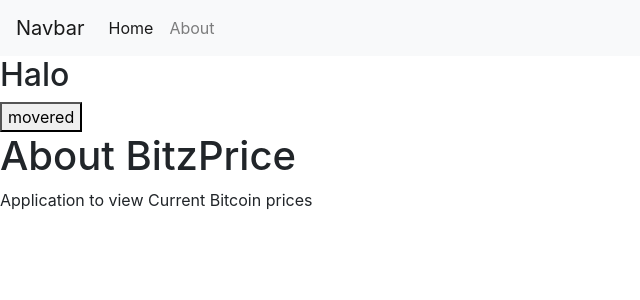
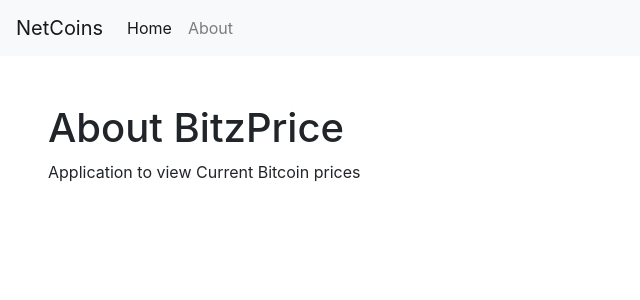
Before and after one commit to stackoverprof/trynext, a Next.js app: page /about in a window 1280 px wide. Shown: the top 300 px of the page, without its empty margins (0-640 px from the left). Built offline with nearby package versions, Linux system fonts and the light colour scheme.

Commit message:
rename restyle

```diff
--- a/components/Layout.js
+++ b/components/Layout.js
@@ -8,13 +8,13 @@
     return (
         <div>
             <Head>
-                <title>BitzPrice</title>
+                <title>NetCoins</title>
                 <link rel="stylesheet" href="https://stackpath.bootstrapcdn.com/bootstrap/4.5.0/css/bootstrap.min.css" integrity="sha384-9aIt2nRpC12Uk9gS9baDl411NQApFmC26EwAOH8WgZl5MYYxFfc+NcPb1dKGj7Sk" crossorigin="anonymous"/>
             </Head>
             <Navbar />
-            <h2 id="titled">Halo</h2>
-            <button onClick={() => movered()}>movered</button>
-            {props.children}
+            <div className="m-5">
+                {props.children}
+            </div>
             <script src="https://code.jquery.com/jquery-3.5.1.slim.min.js" integrity="sha384-DfXdz2htPH0lsSSs5nCTpuj/zy4C+OGpamoFVy38MVBnE+IbbVYUew+OrCXaRkfj" crossorigin="anonymous"></script>
             <script src="https://cdn.jsdelivr.net/npm/popper.js@1.16.0/dist/umd/popper.min.js" integrity="sha384-Q6E9RHvbIyZFJoft+2mJbHaEWldlvI9IOYy5n3zV9zzTtmI3UksdQRVvoxMfooAo" crossorigin="anonymous"></script>
             <script src="https://stackpath.bootstrapcdn.com/bootstrap/4.5.0/js/bootstrap.min.js" integrity="sha384-OgVRvuATP1z7JjHLkuOU7Xw704+h835Lr+6QL9UvYjZE3Ipu6Tp75j7Bh/kR0JKI" crossorigin="anonymous"></script>
--- a/components/Navbar.js
+++ b/components/Navbar.js
@@ -4,7 +4,7 @@
 const Navbar = () => (
     <div className={styles.nav}>
         <nav className="navbar navbar-expand-lg navbar-light bg-light">
-        <a className="navbar-brand" href="#">Navbar</a>
+        <a className="navbar-brand" href="#">NetCoins</a>
         <button className="navbar-toggler" type="button" data-toggle="collapse" data-target="#navbarNavAltMarkup" aria-controls="navbarNavAltMarkup" aria-expanded="false" aria-label="Toggle navigation">
             <span className="navbar-toggler-icon"></span>
         </button>
--- a/pages/index.js
+++ b/pages/index.js
@@ -6,7 +6,11 @@
 const Index = (props) => (
     <Layout>
         <div>
-            <h1>Welcome to BitzPrice</h1>
+            <h1>Welcome to NetCoins</h1>
+            <div className="row justify-content-center mt-4 mb-4">
+                <h4 id="titled">Bitcoins currency checker</h4   >
+                <button className="ml-3" onClick={() => movered()}>movered</button>
+            </div>
             <Prices currency={props.currency}/>
         </div>
     </Layout>
```
